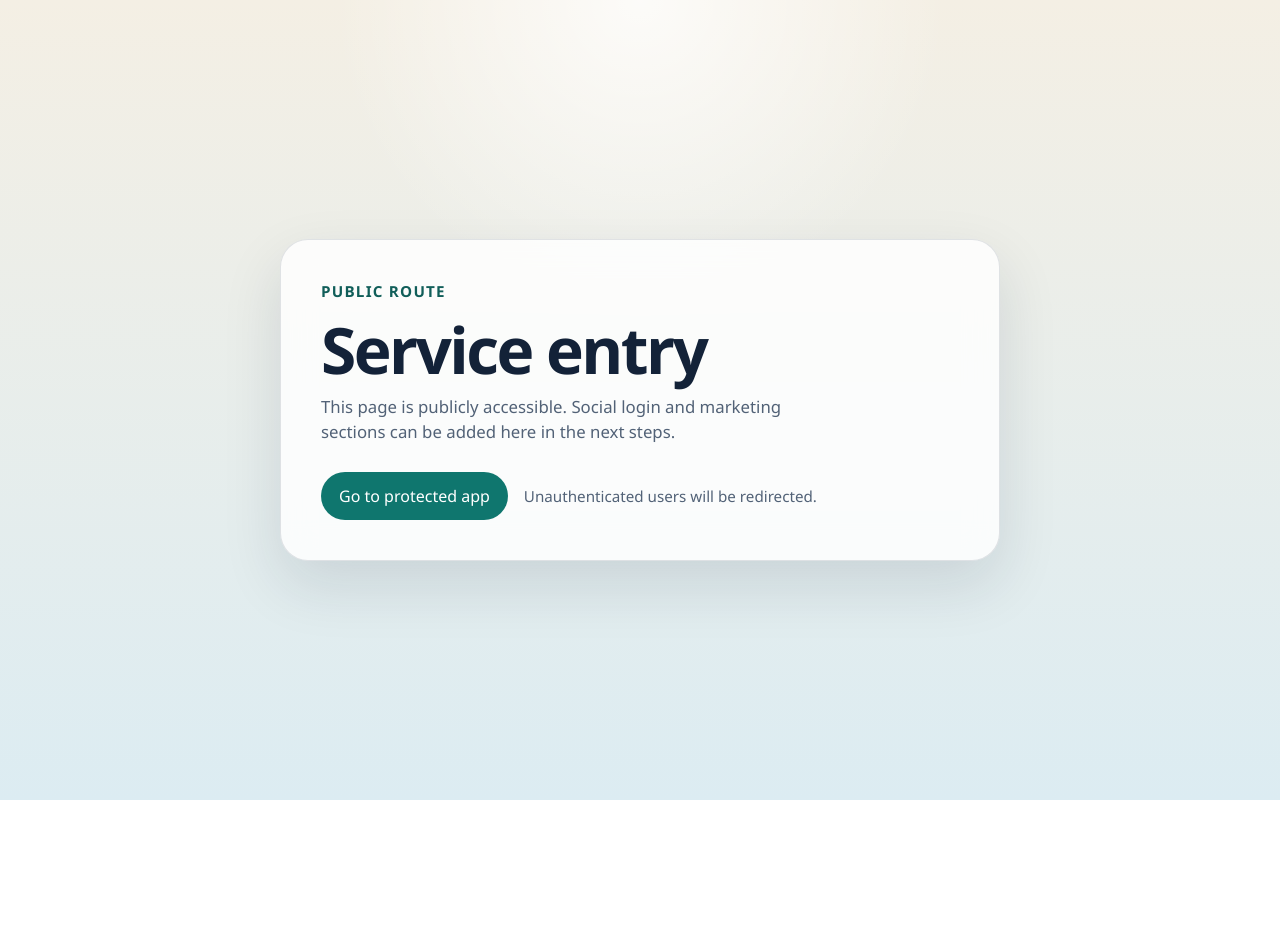
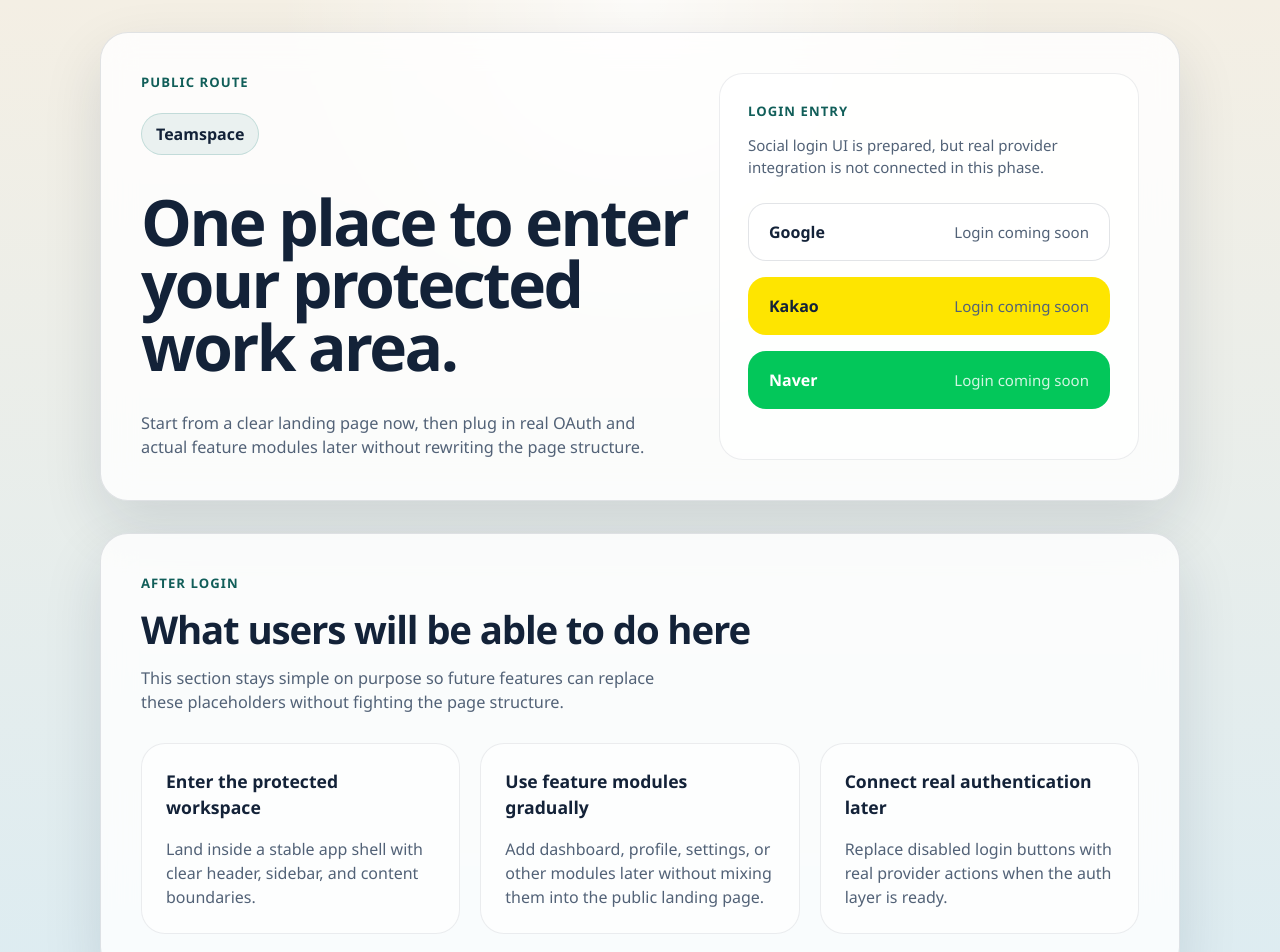
Before and after one commit to jwjung46/tstest, a React (Vite) app: page / in a window 1280 px wide. Shown: the top 952 px of the page. Before the commit the page ends 800 px from the top, so only its background shows below. Built offline with nearby package versions, Linux system fonts and the light colour scheme.

Commit message:
feat: add phase 3 landing page and app shell UI

```diff
--- /dev/null
+++ b/src/app/layout/AppShell.tsx
@@ -0,0 +1,62 @@
+import type { ReactNode } from "react";
+
+type NavigationItem = {
+  label: string;
+  description: string;
+};
+
+type AppShellProps = {
+  brand: string;
+  title: string;
+  subtitle: string;
+  navigationItems: NavigationItem[];
+  children: ReactNode;
+};
+
+export default function AppShell({
+  brand,
+  title,
+  subtitle,
+  navigationItems,
+  children,
+}: AppShellProps) {
+  return (
+    <div className="app-shell">
+      <header className="app-shell__header">
+        <div>
+          <p className="eyebrow">Protected Route</p>
+          <strong className="app-shell__brand">{brand}</strong>
+        </div>
+        <div className="app-shell__header-copy">
+          <h1 className="app-shell__title">{title}</h1>
+          <p>{subtitle}</p>
+        </div>
+      </header>
+
+      <div className="app-shell__body">
+        <aside
+          className="app-shell__sidebar"
+          aria-label="Future app navigation"
+        >
+          <div className="app-shell__sidebar-header">
+            <p className="eyebrow">Menu</p>
+            <p className="app-shell__sidebar-copy">
+              Future modules will be placed here.
+            </p>
+          </div>
+
+          <nav className="app-shell__nav">
+            {navigationItems.map((item) => (
+              <div className="app-shell__nav-item" key={item.label}>
+                <strong>{item.label}</strong>
+                <span>{item.description}</span>
+              </div>
+            ))}
+          </nav>
+        </aside>
+
+        <section className="app-shell__content">{children}</section>
+      </div>
+    </div>
+  );
+}
--- a/src/index.css
+++ b/src/index.css
@@ -6,8 +6,21 @@
   --color-surface-strong: #ffffff;
   --color-primary: #0f766e;
   --color-primary-strong: #115e59;
+  --color-google: #ffffff;
+  --color-kakao: #fee500;
+  --color-naver: #03c75a;
   --color-bg-top: #f4efe4;
   --color-bg-bottom: #dcecf2;
+  --space-3: 12px;
+  --space-4: 16px;
+  --space-5: 20px;
+  --space-6: 24px;
+  --space-7: 28px;
+  --space-8: 32px;
+  --space-10: 40px;
+  --radius-lg: 24px;
+  --radius-xl: 28px;
+  --content-width: 1120px;
   --shadow-panel: 0 24px 60px rgba(19, 34, 56, 0.12);
   --font-sans: "Segoe UI", "Noto Sans KR", "Apple SD Gothic Neo", sans-serif;
 
@@ -44,112 +57,309 @@ a {
 }
 
 button,
+input,
+textarea,
 a {
   font: inherit;
 }
 
-.page-shell {
-  min-height: 100vh;
-  display: grid;
-  place-items: center;
-  padding: 32px 20px;
+h1,
+h2,
+h3,
+p {
+  margin: 0;
 }
 
-.page-shell--protected {
-  background:
-    radial-gradient(
-      circle at top right,
-      rgba(15, 118, 110, 0.16),
-      transparent 28%
-    ),
-    linear-gradient(180deg, rgba(255, 255, 255, 0.32), rgba(255, 255, 255, 0));
+a {
+  color: inherit;
 }
 
-.hero-panel,
-.panel {
-  width: min(720px, 100%);
-  padding: 40px;
+.page-container {
+  min-height: 100vh;
+  width: min(var(--content-width), 100%);
+  margin: 0 auto;
+  padding: 32px 20px 48px;
+}
+
+.page-container--landing {
+  display: grid;
+  gap: var(--space-8);
+  align-content: center;
+}
+
+.eyebrow {
+  color: var(--color-primary-strong);
+  font-size: 0.82rem;
+  font-weight: 700;
+  letter-spacing: 0.08em;
+  text-transform: uppercase;
+}
+
+.page-copy {
+  max-width: 58ch;
+  color: var(--color-muted);
+  font-size: 1.02rem;
+}
+
+.landing-hero,
+.landing-section,
+.empty-state,
+.app-shell__header,
+.app-shell__sidebar,
+.app-shell__content {
   border: 1px solid var(--color-line);
-  border-radius: 28px;
+  border-radius: var(--radius-xl);
   background: var(--color-surface);
   backdrop-filter: blur(16px);
   box-shadow: var(--shadow-panel);
 }
 
-.eyebrow {
-  margin: 0;
-  color: var(--color-primary-strong);
-  font-size: 0.95rem;
-  font-weight: 700;
-  letter-spacing: 0.08em;
-  text-transform: uppercase;
+.landing-hero {
+  display: grid;
+  grid-template-columns: minmax(0, 1.3fr) minmax(320px, 420px);
+  gap: var(--space-8);
+  padding: var(--space-10);
 }
 
-h1 {
+.landing-hero__copy {
+  display: grid;
+  gap: var(--space-5);
+  align-content: start;
+}
+
+.landing-hero__brand {
+  display: inline-flex;
+  width: fit-content;
+  padding: 8px 14px;
+  border-radius: 999px;
+  border: 1px solid rgba(15, 118, 110, 0.18);
+  background: rgba(15, 118, 110, 0.08);
+  font-weight: 700;
+}
+
+.landing-hero h1,
+.empty-state__title {
   margin: 16px 0 12px;
   font-size: clamp(2.4rem, 5vw, 4.4rem);
   line-height: 0.98;
   letter-spacing: -0.04em;
 }
 
-.page-copy {
-  margin: 0;
-  max-width: 52ch;
-  color: var(--color-muted);
-  font-size: 1.05rem;
+.landing-login-card {
+  display: grid;
+  gap: var(--space-6);
+  align-content: start;
+  padding: var(--space-7);
+  border-radius: var(--radius-lg);
+  background: rgba(255, 255, 255, 0.72);
+  border: 1px solid rgba(19, 34, 56, 0.08);
 }
 
-.cta-row {
-  margin-top: 28px;
-  display: flex;
-  flex-wrap: wrap;
-  gap: 16px;
-  align-items: center;
-}
-
-.button {
-  display: inline-flex;
-  align-items: center;
-  justify-content: center;
-  min-height: 48px;
-  padding: 0 18px;
-  border-radius: 999px;
-  text-decoration: none;
-  transition:
-    transform 180ms ease,
-    background-color 180ms ease;
-}
-
-.button:hover {
-  transform: translateY(-1px);
-}
-
-.button--primary {
-  color: #ffffff;
-  background: var(--color-primary);
-}
-
-.button--primary:hover {
-  background: var(--color-primary-strong);
+.landing-login-card__header {
+  display: grid;
+  gap: var(--space-3);
 }
 
 .hint {
   color: var(--color-muted);
-  font-size: 0.95rem;
+  font-size: 0.94rem;
+}
+
+.auth-button-group {
+  display: grid;
+  gap: var(--space-4);
+}
+
+.auth-button {
+  display: flex;
+  align-items: center;
+  justify-content: space-between;
+  gap: var(--space-4);
+  min-height: 58px;
+  padding: 0 var(--space-5);
+  border: 1px solid transparent;
+  border-radius: 18px;
+  color: var(--color-ink);
+  text-align: left;
+}
+
+.auth-button:disabled {
+  cursor: not-allowed;
+  opacity: 1;
+}
+
+.auth-button__provider {
+  font-weight: 700;
+}
+
+.auth-button__label {
+  color: var(--color-muted);
+  font-size: 0.94rem;
+}
+
+.auth-button--google {
+  border-color: rgba(19, 34, 56, 0.12);
+  background: var(--color-google);
+}
+
+.auth-button--kakao {
+  background: var(--color-kakao);
+}
+
+.auth-button--naver {
+  color: #ffffff;
+  background: var(--color-naver);
+}
+
+.auth-button--naver .auth-button__label {
+  color: rgba(255, 255, 255, 0.82);
+}
+
+.landing-section {
+  display: grid;
+  gap: var(--space-7);
+  padding: var(--space-10);
+}
+
+.landing-section__heading {
+  display: grid;
+  gap: var(--space-4);
+}
+
+.landing-section h2 {
+  font-size: clamp(1.8rem, 4vw, 2.4rem);
+  line-height: 1.05;
+  letter-spacing: -0.03em;
+}
+
+.capability-grid {
+  display: grid;
+  grid-template-columns: repeat(3, minmax(0, 1fr));
+  gap: var(--space-5);
+}
+
+.capability-card {
+  display: grid;
+  gap: var(--space-4);
+  min-height: 180px;
+  padding: var(--space-6);
+  border-radius: var(--radius-lg);
+  border: 1px solid rgba(19, 34, 56, 0.08);
+  background: rgba(255, 255, 255, 0.62);
+}
+
+.capability-card h3 {
+  font-size: 1.1rem;
+}
+
+.capability-card p,
+.app-shell__header-copy p,
+.app-shell__sidebar-copy,
+.app-shell__nav-item span {
+  color: var(--color-muted);
+}
+
+.app-shell {
+  min-height: 100vh;
+  display: grid;
+  gap: var(--space-6);
+  padding: 24px;
+}
+
+.app-shell__header {
+  display: grid;
+  grid-template-columns: 240px minmax(0, 1fr);
+  gap: var(--space-6);
+  padding: var(--space-7);
+}
+
+.app-shell__brand {
+  display: block;
+  margin-top: 10px;
+  font-size: 1.2rem;
+}
+
+.app-shell__header-copy {
+  display: grid;
+  gap: var(--space-3);
+  align-content: center;
+}
+
+.app-shell__title {
+  font-size: clamp(1.8rem, 3vw, 2.4rem);
+  letter-spacing: -0.03em;
+}
+
+.app-shell__body {
+  display: grid;
+  grid-template-columns: 280px minmax(0, 1fr);
+  gap: var(--space-6);
+  min-height: calc(100vh - 170px);
+}
+
+.app-shell__sidebar,
+.app-shell__content,
+.empty-state {
+  padding: var(--space-7);
+}
+
+.app-shell__sidebar {
+  display: grid;
+  gap: var(--space-6);
+  align-content: start;
+}
+
+.app-shell__sidebar-header {
+  display: grid;
+  gap: var(--space-3);
+}
+
+.app-shell__nav {
+  display: grid;
+  gap: var(--space-4);
+}
+
+.app-shell__nav-item {
+  display: grid;
+  gap: 6px;
+  padding: var(--space-5);
+  border-radius: 18px;
+  background: rgba(255, 255, 255, 0.68);
+  border: 1px solid rgba(19, 34, 56, 0.08);
+}
+
+.app-shell__content {
+  display: grid;
+}
+
+.empty-state {
+  display: grid;
+  gap: var(--space-4);
+  align-content: center;
+  min-height: 100%;
 }
 
 @media (max-width: 640px) {
-  .hero-panel,
-  .panel {
-    padding: 28px 22px;
-    border-radius: 24px;
+  .page-container,
+  .app-shell {
+    padding: 20px 16px 32px;
   }
 
-  .cta-row {
-    align-items: stretch;
-  }
-
-  .button {
-    width: 100%;
+  .landing-hero,
+  .landing-section,
+  .app-shell__header,
+  .app-shell__sidebar,
+  .app-shell__content,
+  .empty-state {
+    padding: 24px 20px;
   }
 }
+
+@media (max-width: 960px) {
+  .landing-hero,
+  .app-shell__header,
+  .app-shell__body,
+  .capability-grid {
+    grid-template-columns: 1fr;
+  }
+}
--- a/src/pages/AppPage.tsx
+++ b/src/pages/AppPage.tsx
@@ -1,14 +1,32 @@
+import AppShell from "../app/layout/AppShell";
+import EmptyState from "../shared/ui/EmptyState";
+
 export default function AppPage() {
   return (
-    <main className="page-shell page-shell--protected">
-      <section className="panel">
-        <p className="eyebrow">Protected Area</p>
-        <h1>App workspace</h1>
-        <p className="page-copy">
-          This route is reserved for signed-in users. Feature modules can be
-          added here one by one.
-        </p>
-      </section>
-    </main>
+    <AppShell
+      brand="Teamspace"
+      title="App shell placeholder"
+      subtitle="This protected route is ready to receive real modules after authentication is implemented."
+      navigationItems={[
+        {
+          label: "Dashboard",
+          description: "Reserved for the first signed-in overview.",
+        },
+        {
+          label: "Projects",
+          description: "Future module area for protected working content.",
+        },
+        {
+          label: "Settings",
+          description: "Account and workspace configuration can live here.",
+        },
+      ]}
+    >
+      <EmptyState
+        eyebrow="Main Content"
+        title="Protected app page"
+        description="The route boundary already exists. For now this empty state marks where signed-in features will render inside the shared app shell."
+      />
+    </AppShell>
   );
 }
--- a/src/pages/HomePage.tsx
+++ b/src/pages/HomePage.tsx
@@ -1,24 +1,71 @@
-import { Link } from "react-router-dom";
+import AuthButton from "../shared/ui/AuthButton";
+import PageContainer from "../shared/ui/PageContainer";
 
 export default function HomePage() {
   return (
-    <main className="page-shell">
-      <section className="hero-panel">
-        <p className="eyebrow">Public Route</p>
-        <h1>Service entry</h1>
-        <p className="page-copy">
-          This page is publicly accessible. Social login and marketing sections
-          can be added here in the next steps.
-        </p>
-        <div className="cta-row">
-          <Link className="button button--primary" to="/app">
-            Go to protected app
-          </Link>
-          <span className="hint">
-            Unauthenticated users will be redirected.
-          </span>
+    <PageContainer className="page-container--landing">
+      <section className="landing-hero">
+        <div className="landing-hero__copy">
+          <p className="eyebrow">Public Route</p>
+          <span className="landing-hero__brand">Teamspace</span>
+          <h1>One place to enter your protected work area.</h1>
+          <p className="page-copy">
+            Start from a clear landing page now, then plug in real OAuth and
+            actual feature modules later without rewriting the page structure.
+          </p>
+        </div>
+
+        <div className="landing-login-card">
+          <div className="landing-login-card__header">
+            <p className="eyebrow">Login Entry</p>
+            <p className="hint">
+              Social login UI is prepared, but real provider integration is not
+              connected in this phase.
+            </p>
+          </div>
+
+          <div className="auth-button-group" aria-label="Planned social login">
+            <AuthButton provider="Google" disabled />
+            <AuthButton provider="Kakao" disabled />
+            <AuthButton provider="Naver" disabled />
+          </div>
         </div>
       </section>
-    </main>
+
+      <section className="landing-section">
+        <div className="landing-section__heading">
+          <p className="eyebrow">After Login</p>
+          <h2>What users will be able to do here</h2>
+          <p className="page-copy">
+            This section stays simple on purpose so future features can replace
+            these placeholders without fighting the page structure.
+          </p>
+        </div>
+
+        <div className="capability-grid">
+          <article className="capability-card">
+            <h3>Enter the protected workspace</h3>
+            <p>
+              Land inside a stable app shell with clear header, sidebar, and
+              content boundaries.
+            </p>
+          </article>
+          <article className="capability-card">
+            <h3>Use feature modules gradually</h3>
+            <p>
+              Add dashboard, profile, settings, or other modules later without
+              mixing them into the public landing page.
+            </p>
+          </article>
+          <article className="capability-card">
+            <h3>Connect real authentication later</h3>
+            <p>
+              Replace disabled login buttons with real provider actions when the
+              auth layer is ready.
+            </p>
+          </article>
+        </div>
+      </section>
+    </PageContainer>
   );
 }
--- /dev/null
+++ b/src/shared/ui/AuthButton.tsx
@@ -0,0 +1,22 @@
+type AuthButtonProps = {
+  provider: "Google" | "Kakao" | "Naver";
+  disabled?: boolean;
+};
+
+export default function AuthButton({
+  provider,
+  disabled = false,
+}: AuthButtonProps) {
+  return (
+    <button
+      className={`auth-button auth-button--${provider.toLowerCase()}`}
+      type="button"
+      disabled={disabled}
+    >
+      <span className="auth-button__provider">{provider}</span>
+      <span className="auth-button__label">
+        {disabled ? "Login coming soon" : "Continue"}
+      </span>
+    </button>
+  );
+}
--- /dev/null
+++ b/src/shared/ui/EmptyState.tsx
@@ -0,0 +1,19 @@
+type EmptyStateProps = {
+  eyebrow: string;
+  title: string;
+  description: string;
+};
+
+export default function EmptyState({
+  eyebrow,
+  title,
+  description,
+}: EmptyStateProps) {
+  return (
+    <section className="empty-state">
+      <p className="eyebrow">{eyebrow}</p>
+      <h1 className="empty-state__title">{title}</h1>
+      <p className="page-copy">{description}</p>
+    </section>
+  );
+}
--- /dev/null
+++ b/src/shared/ui/PageContainer.tsx
@@ -0,0 +1,15 @@
+import type { ReactNode } from "react";
+
+type PageContainerProps = {
+  children: ReactNode;
+  className?: string;
+};
+
+export default function PageContainer({
+  children,
+  className,
+}: PageContainerProps) {
+  const classes = ["page-container", className].filter(Boolean).join(" ");
+
+  return <main className={classes}>{children}</main>;
+}
```
Also changed, not shown: 1 other file (tests, documents, lock files or other folders).
